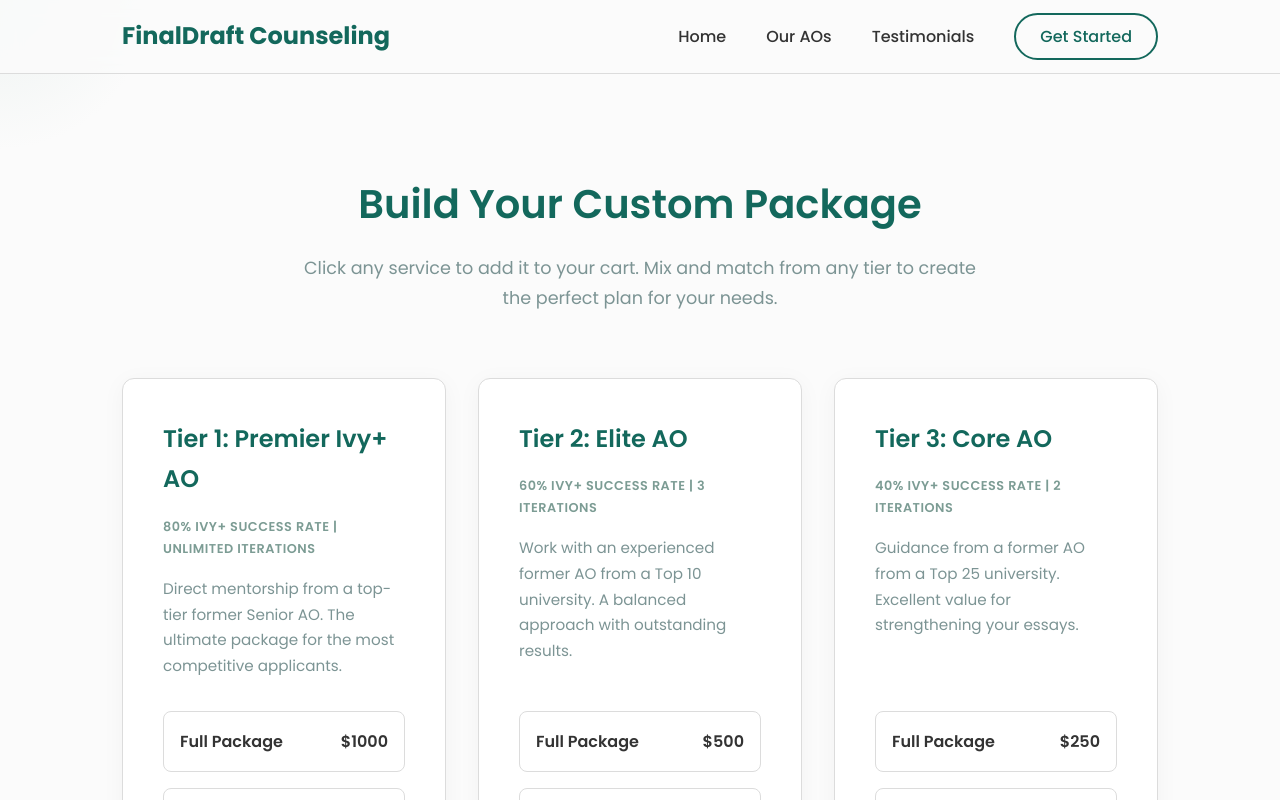
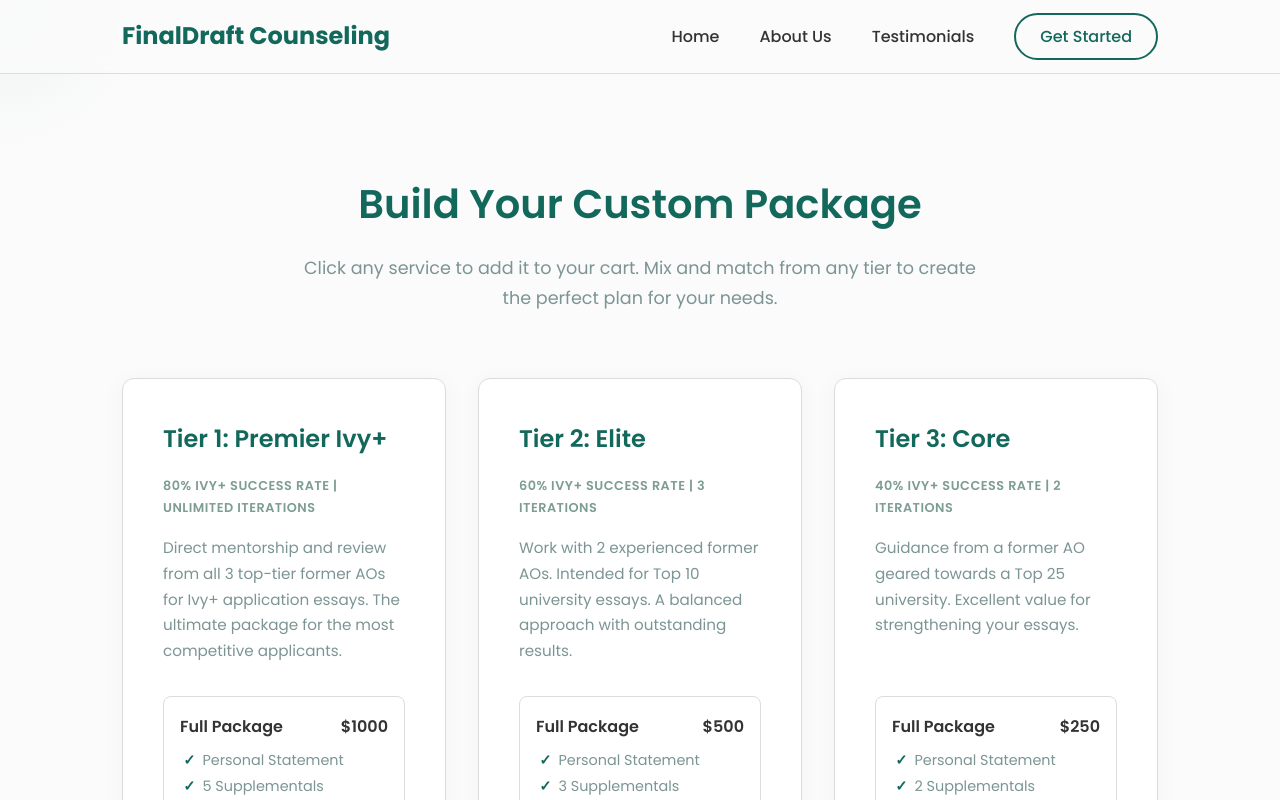
Before and after one commit to finaldraftao/finaldraftao.github.io, a plain HTML site: page index.html in a window 1280 px wide. Both pictures are taken after a click on the link "Build Your Package". Shown: the top 800 px of the page. Drawn offline with Linux system fonts and the light colour scheme.

Commit message:
Update index.html

```diff
--- a/index.html
+++ b/index.html
@@ -525,6 +525,27 @@
             float: right;
             font-weight: 600;
         }
+        /* --- NEW: Styles for package details list --- */
+.package-details {
+    list-style-type: none;
+    padding: 0;
+    margin: 0.5rem 0 0 0.2rem;
+    font-size: 0.9rem;
+    color: var(--color-text-medium);
+    text-align: left;
+}
+.package-details li {
+    position: relative;
+    padding-left: 1.2rem; /* Space for the checkmark */
+    margin-bottom: 0.1rem;
+}
+.package-details li::before {
+    content: '✓';
+    position: absolute;
+    left: 0;
+    color: var(--color-primary);
+    font-weight: bold;
+}
 
         /* Highlight for quantity-based options */
         .multi-add-option {
@@ -770,7 +791,7 @@
             <nav>
                 <ul class="nav-links" id="nav-links">
                     <li><a href="#" class="active" data-page="home">Home</a></li>
-                    <li><a href="#" data-page="about">Our AOs</a></li>
+                    <li><a href="#" data-page="about">About Us</a></li>
                     <li><a href="#" data-page="testimonials">Testimonials</a></li>
                     <li><a href="#" class="nav-btn" data-page="get-started">Get Started</a></li>
                 </ul>
@@ -855,10 +876,10 @@
                     <div class="ao-card fade-in">
                         <img src="./stacy-chen.jpg" alt="Profile picture of Stacy Chen">
                         <h3>Stacy Chen</h3>
-                        <h4>Former Senior Admissions Officer, Harvard University</h4>
+                        <h4>Former Admissions Officer, Harvard University</h4>
                         <p>Stacy Chen views the college application as a complete narrative. This perspective has been due to her unique background in creative writing, visul design, and over a decade in top-tier admissions. She understands that a successful application is a blend of storytelling, positioning, and impeccable presentation.</p>
 
-<p>With a degree in English (Creative Writing) and a minor in 2D Design, Stacy's career begn in freelnce graphic design, where she mastered her skills of communicating ideas effectively. She desired to work more deeply with student narratives and started as an admissions officer at Wesleyan University, a top liberal arts college. Her success there led to her recruitment by Harvard University, where she ultimately rose to the level of Senior Admissions Officer.</p>
+<p>With a degree in English (Creative Writing) and a minor in 2D Design, Stacy's career begn in freelnce graphic design, where she mastered her skills of communicating ideas effectively. She desired to work more deeply with student narratives and started as an admissions officer at Wesleyan University, a top liberal arts college. Her success there led to her recruitment by Harvard University, where she ultimately rose to the level of Admissions Officer.</p>
 
 <p>During her time at Harvard, Stacy reviewed thousands of applications from around the world and became a key voice in committee discussions. She has seen students who demonstrated academic excellence and intellectual curiosity, leadership, and a compelling personal story. Her multidisciplinary expertise gives her an unparalleled understanding of the holistic review process. She guides her students in creating applications that are intellectually rigorous and authentically captivating.
 </p>
@@ -916,36 +937,36 @@
                     guidance, led to incredible outcomes.</p>
                 <div class="testimonial-grid">
                     <div class="testimonial-card fade-in">
-                        <p class="quote">"The feedback from my AO was a game-changer. They didn't just correct grammar;
-                            they helped me find my voice. I truly believe it's why I got in."</p>
+                        <p class="quote">"The feedback from my consultant was a game-changer. He didn't just correct grammar;
+                            he helped me find my voice. I truly believe it's why I got in."</p>
                         <p class="attribution">Jennifer S. - <span>Admitted to Harvard</span></p>
                     </div>
                     <div class="testimonial-card fade-in delay-1">
                         <p class="quote">"As a STEM applicant, I struggled to show my personality beyond my research.
-                            FinalDraft helped me weave a narrative that connected my technical skills with my personal
+                            FinalDraft helped me create a narrative that connected my technical skills with my personal
                             goals."</p>
                         <p class="attribution">David C. - <span>Admitted to Stanford</span></p>
                     </div>
                     <div class="testimonial-card fade-in delay-2">
-                        <p class="quote">"The insight into what Wharton was looking for was invaluable. My AO knew
+                        <p class="quote">"The insight into what Wharton was looking for was invaluable. My consultant knew
                             exactly how to frame my extracurriculars to highlight leadership and impact. 10/10 would
                             recommend."</p>
-                        <p class="attribution">Michael B. - <span>Admitted to UPenn (Wharton)</span></p>
+                        <p class="attribution">Xiang P. - <span>Admitted to UPenn (Wharton)</span></p>
                     </div>
                     <div class="testimonial-card fade-in">
                         <p class="quote">"Infinite iterations meant I could polish my essays until they were perfect,
                             without any stress. The process felt collaborative and supportive from start to finish."</p>
-                        <p class="attribution">Emily R. - <span>Admitted to Yale</span></p>
+                        <p class="attribution">Saketh R. - <span>Admitted to Yale</span></p>
                     </div>
                     <div class="testimonial-card fade-in delay-1">
                         <p class="quote">"Having a REAL former AO was the deciding factor. It's not just advice, it's
                             advice from the source. Best investment I made in my applications."</p>
-                        <p class="attribution">Alex P. - <span>Admitted to MIT</span></p>
+                        <p class="attribution">William X. - <span>Admitted to MIT</span></p>
                     </div>
                     <div class="testimonial-card fade-in delay-2">
                         <p class="quote">"The turnaround was fast and the feedback was incredibly detailed. They pushed
-                            me to think deeper and write with more clarity. Can't thank them enough."</p<p
-                                class="attribution">Sarah L. - <span>Admitted to Columbia</span></p>
+                            me to think deeper and write with more clarity. Can't thank them enough."</p>
+                                <p class="attribution">Arnav S. - <span>Admitted to Columbia</span></p>
                     </div>
                 </div>
             </div>
@@ -961,14 +982,22 @@
                     perfect plan for your needs.</p>
                 <div class="pricing-grid" id="pricing-grid">
     <div class="pricing-tier-card fade-in">
-                        <h3 class="tier-title">Tier 1: Premier Ivy+ AO</h3>
+        <h3 class="tier-title">Tier 1: Premier Ivy+</h3>
         <p class="tier-stats">80% IVY+ SUCCESS RATE | UNLIMITED ITERATIONS</p>
-                        <p class="tier-desc">Direct mentorship from a top-tier former Senior AO. The ultimate package
+        <p class="tier-desc">Direct mentorship and review from all 3 top-tier former AOs for Ivy+ application essays. The ultimate package
             for the most competitive applicants.</p>
         <ul class="service-options-list">
             <li class="service-option" data-id="t1_pkg" data-price="1000"
-                                data-name="T1 Package (PS + 5 Sup)"><span class="service-option-name">Full
-                                    Package</span><span class="service-option-price">$1000</span></li>
+                data-name="T1 Package (PS + 5 Sup)">
+                <div>
+                    <span class="service-option-name">Full Package</span>
+                    <span class="service-option-price">$1000</span>
+                </div>
+                <ul class="package-details">
+                    <li>Personal Statement</li>
+                    <li>5 Supplementals</li>
+                </ul>
+            </li>
             <li class="service-option" data-id="t1_ps" data-price="400"
                 data-name="T1 Personal Statement"><span class="service-option-name">Personal
                     Statement</span><span class="service-option-price">$400</span></li>
@@ -983,14 +1012,22 @@
         </ul>
     </div>
     <div class="pricing-tier-card fade-in delay-1">
-                        <h3 class="tier-title">Tier 2: Elite AO</h3>
+        <h3 class="tier-title">Tier 2: Elite</h3>
         <p class="tier-stats">60% IVY+ SUCCESS RATE | 3 ITERATIONS</p>
-                        <p class="tier-desc">Work with an experienced former AO from a Top 10 university. A balanced
+        <p class="tier-desc">Work with 2 experienced former AOs. Intended for Top 10 university essays. A balanced
             approach with outstanding results.</p>
         <ul class="service-options-list">
             <li class="service-option" data-id="t2_pkg" data-price="500"
-                                data-name="T2 Package (PS + 3 Sup)"><span class="service-option-name">Full
-                                    Package</span><span class="service-option-price">$500</span></li>
+                data-name="T2 Package (PS + 3 Sup)">
+                <div>
+                    <span class="service-option-name">Full Package</span>
+                    <span class="service-option-price">$500</span>
+                </div>
+                 <ul class="package-details">
+                    <li>Personal Statement</li>
+                    <li>3 Supplementals</li>
+                </ul>
+            </li>
             <li class="service-option" data-id="t2_ps" data-price="250"
                 data-name="T2 Personal Statement"><span class="service-option-name">Personal
                     Statement</span><span class="service-option-price">$250</span></li>
@@ -1005,14 +1042,22 @@
         </ul>
     </div>
     <div class="pricing-tier-card fade-in delay-2">
-                        <h3 class="tier-title">Tier 3: Core AO</h3>
+        <h3 class="tier-title">Tier 3: Core</h3>
         <p class="tier-stats">40% IVY+ SUCCESS RATE | 2 ITERATIONS</p>
-                        <p class="tier-desc">Guidance from a former AO from a Top 25 university. Excellent value for
+        <p class="tier-desc">Guidance from a former AO geared towards a Top 25 university. Excellent value for
             strengthening your essays.</p>
         <ul class="service-options-list">
             <li class="service-option" data-id="t3_pkg" data-price="250"
-                                data-name="T3 Package (PS + 2 Sup)"><span class="service-option-name">Full
-                                    Package</span><span class="service-option-price">$250</span></li>
+                data-name="T3 Package (PS + 2 Sup)">
+                <div>
+                    <span class="service-option-name">Full Package</span>
+                    <span class="service-option-price">$250</span>
+                </div>
+                 <ul class="package-details">
+                    <li>Personal Statement</li>
+                    <li>2 Supplementals</li>
+                </ul>
+            </li>
             <li class="service-option" data-id="t3_ps" data-price="175"
                 data-name="T3 Personal Statement"><span class="service-option-name">Personal
                     Statement</span><span class="service-option-price">$175</span></li>
@@ -1044,7 +1089,7 @@
                         <li id="cart-placeholder">Your cart is empty.</li>
                     </ul>
                     <div class="total-section"><span>Total:</span>
-                        <div><span id="price-display">$0</span><button id="checkout-btn" class="btn btn-primary"
+                        <div><span id="price-display">$0</span></div><div><button id="checkout-btn" class="btn btn-primary"
                                 disabled>Proceed to Checkout</button></div>
                     </div>
                 </div>
```
Lines whose indentation alone changed are shown as unchanged.
